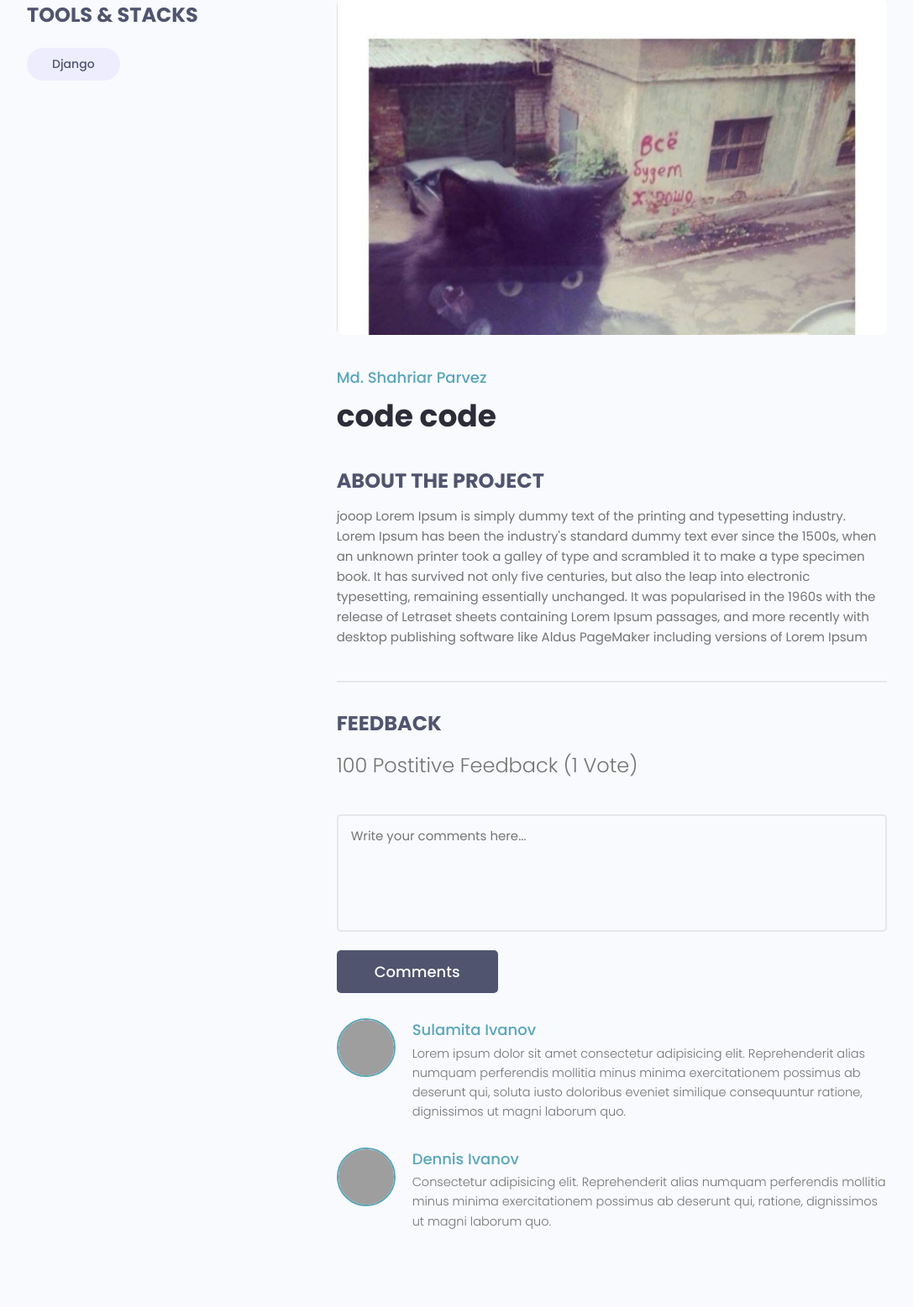
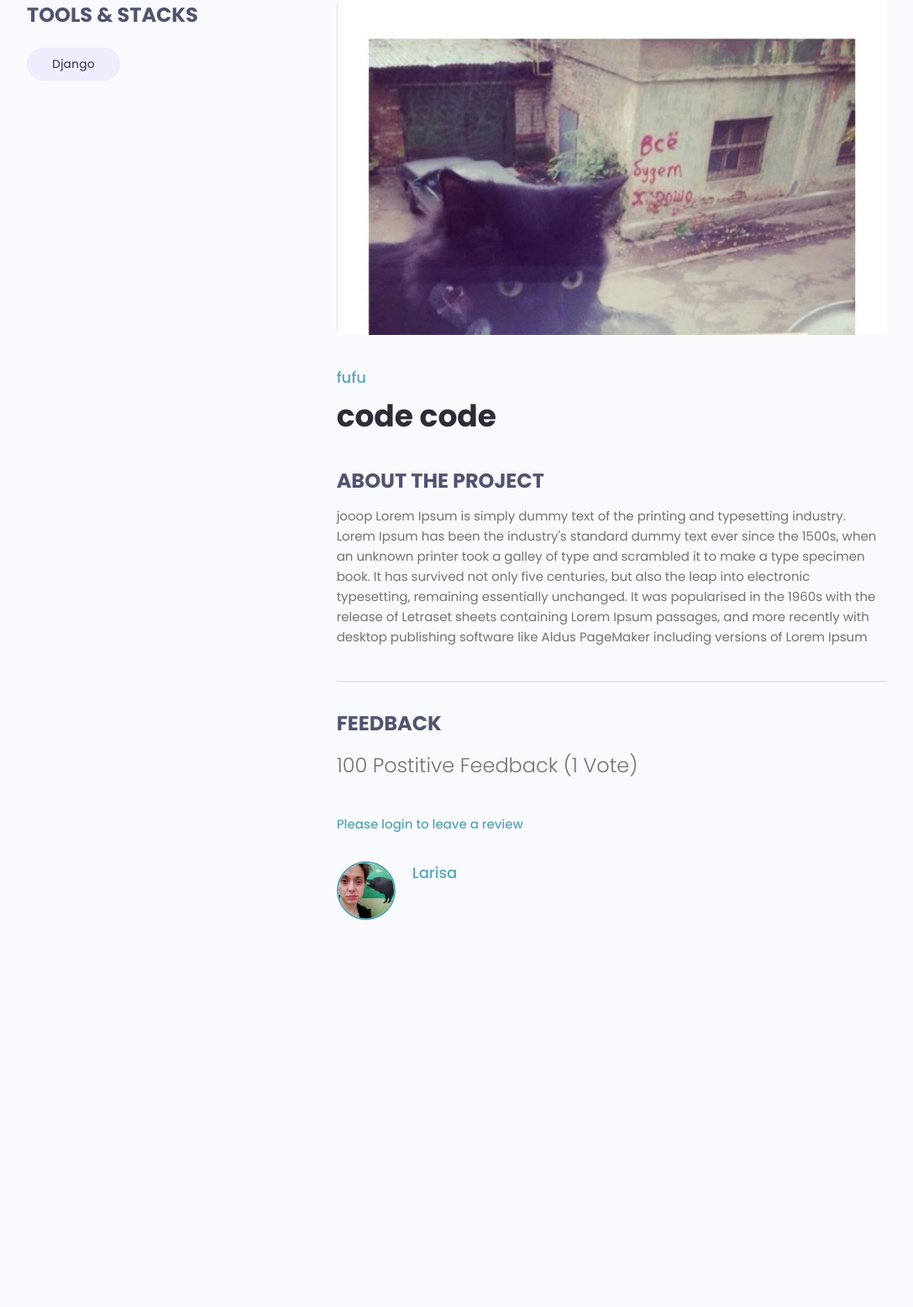
Before and after one commit to bunja/djangish-journey, a Django app: page /projects/project/6a8f29ed-36ab-4801-ad76-76a41ef79729 in a window 1280 px wide. Shown: the part 108-1665 px from the top of the page at 84% size, without its empty margins (96-1183 px from the left). After the commit the page ends 1204 px from the top, so only its background shows below. Run offline with Django 3.2, Linux system fonts and the light colour scheme; data comes from the database, SQL or seed files in the repository; both versions use the stored data as it was after the commit; some libraries are stand-ins or nearby versions; grey boxes are pictures that could not be loaded.

Commit message:
day18 reviews

```diff
--- a/devsearch/projects/forms.py
+++ b/devsearch/projects/forms.py
@@ -1,6 +1,6 @@
 from django.forms import ModelForm
 from django import forms
-from .models import Project
+from .models import Project, Review
 
 class ProjectForm(ModelForm):
     class Meta:
@@ -18,3 +18,20 @@ class ProjectForm(ModelForm):
             field.widget.attrs.update({'class': 'input'})
 
         # self.fields['title'].widget.attrs.update({'class': 'input', 'placeholder': 'Add title'})
+
+
+class ReviewForm(ModelForm):
+    class Meta:
+        model = Review
+        fields = ['value', 'body']
+
+        labels = {
+            'value': 'Place your vote',
+            'body': 'Add a comment with your vote'
+        }
+
+    def __init__(self, *args, **kwargs ):
+        super(ReviewForm, self).__init__(*args, **kwargs)
+
+        for name, field in self.fields.items():
+            field.widget.attrs.update({'class': 'input'})
--- a/devsearch/projects/models.py
+++ b/devsearch/projects/models.py
@@ -23,14 +23,32 @@ class Project(models.Model):
         return self.title
 
     class Meta:
-        ordering = ['created']
+        ordering = ['-vote_ratio', '-vote_total', 'title']
+
+    @property
+    def reviewers(self):
+        queryset = self.review_set.all().values_list('owner__id', flat=True)
+        return queryset
+
+    @property
+    def getVoteCount(self):
+        reviews = self.review_set.all()
+        upVotes = reviews.filter(value='up').count()
+        totalVotes = reviews.count()
+
+        ratio = (upVotes/totalVotes) * 100
+
+        self.vote_total = totalVotes
+        self.vote_ratio = ratio
+
+        self.save()
 
 class Review(models.Model):
     VOTE_TYPE = (
         ('up', 'Up Vote'),
         ('down', 'Down Vote'),
     )
-    # owner =
+    owner = models.ForeignKey(Profile, on_delete=models.CASCADE, null=True)
     project = models.ForeignKey(Project, on_delete=models.CASCADE)
     body = models.TextField(null=True, blank=True)
     value = models.CharField(max_length=200, choices=VOTE_TYPE)
@@ -40,6 +58,9 @@ class Review(models.Model):
     def __str__(self):
         return self.value
 
+    class Meta:
+        unique_together = [['owner', 'project']]
+
 class Tag(models.Model):
     name = models.CharField(max_length=200)
     created = models.DateTimeField(auto_now_add=True)
--- a/devsearch/projects/templates/projects/project.html
+++ b/devsearch/projects/templates/projects/project.html
@@ -41,7 +41,7 @@
         </div>
         <div class="column column--2of3">
           <img class="singleProject__preview" src="{{ project.featured_image.url}}" alt="portfolio thumbnail" />
-          <a href="profile.html" class="singleProject__developer">Md. Shahriar Parvez</a>
+          <a href="profile.html" class="singleProject__developer">{{project.owner.name}}</a>
           <h2 class="singleProject__title">{{ project.title }}</h2>
           <h3 class="singleProject__subtitle">About the Project</h3>
           <div class="singleProject__info">
@@ -53,43 +53,43 @@
             <h5 class="project--rating">
               {{ project.vote_ratio }} Postitive Feedback ({{project.vote_total}} Vote{{project.vote_total|pluralize:"s"}})
             </h5>
+            {% if request.user.profile.id in project.reviewers %}
+            <p> You have already submitted your review for this project </p>
+            {% elif request.user.profile == project.owner %}
+            <p> You cannot review your own project </p>
+            {% elif request.user.is_authenticated %}
+            <form class="form1" action="{% url 'project' project.id %}" method="POST">
+              {% csrf_token %}
+              {% for field in form %}
+              <div class="form__field">
+                <label for="formInput#textarea">{{field.label}}:</label>
+                {{field}}
+              </div>
+              {% endfor %}
+              <input class="btn btn--sub btn--lg" type="submit" value="Add Review" />
+            </form>
+            {% else %}
+            <a href="{% url 'login' %}?next={{request.path}}"> Please login to leave a review</a>
+            {% endif %}
 
-            <form class="form" action="#" method="POST">
-              <!-- Textarea -->
-              <div class="form__field">
-                <label for="formInput#textarea">Comments: </label>
-                <textarea class="input input--textarea" name="message" id="formInput#textarea"
-                  placeholder="Write your comments here..."></textarea>
-              </div>
-              <input class="btn btn--sub btn--lg" type="submit" value="Comments" />
-            </form>
             <div class="commentList">
+              {% for review in project.review_set.all %}
               <div class="comment">
-                <a href="profile.html">
+                <a href="{% url 'user-profile' review.owner.id %}">
                   <img class="avatar avatar--md"
-                    src="https://pbs.twimg.com/profile_images/1335382240931368961/b3wSZKj4_400x400.jpg" alt="user" />
+                    src="{{review.owner.profile_image.url}}" alt="user" />
                 </a>
+
                 <div class="comment__details">
-                  <a href="profile.html" class="comment__author">Sulamita Ivanov</a>
+                  <a href="{% url 'user-profile' review.owner.id %}" class="comment__author">{{review.owner.name}}</a>
                   <p class="comment__info">
-                    Lorem ipsum dolor sit amet consectetur adipisicing elit. Reprehenderit alias numquam perferendis
-                    mollitia minus minima exercitationem possimus ab deserunt qui, soluta iusto doloribus eveniet
-                    similique consequuntur ratione, dignissimos ut magni laborum quo.
+                    {{review.body|linebreaksbr}}
                   </p>
                 </div>
+
               </div>
-              <div class="comment">
-                <a href="profile.html">
-                  <img class="avatar avatar--md" src="https://avatars.githubusercontent.com/u/33843378" alt="user" />
-                </a>
-                <div class="comment__details">
-                  <a href="profile.html" class="comment__author">Dennis Ivanov</a>
-                  <p class="comment__info">
-                    Consectetur adipisicing elit. Reprehenderit alias numquam perferendis mollitia minus minima
-                    exercitationem possimus ab deserunt qui, ratione, dignissimos ut magni laborum quo.
-                  </p>
-                </div>
-              </div>
+              {% endfor %}
+
             </div>
           </div>
         </div>
--- a/devsearch/projects/views.py
+++ b/devsearch/projects/views.py
@@ -1,8 +1,8 @@
 from django.shortcuts import render, redirect
 from django.http import HttpResponse
-
+from django.contrib import messages
 from .models import Project
-from .forms import ProjectForm
+from .forms import ProjectForm, ReviewForm
 from django.contrib.auth.decorators import login_required
 from .utils import searchProjects, paginateProjects
 
@@ -17,13 +17,29 @@ def projects(request):
 
 def project(request, pk):
     projectObj = Project.objects.get(id=pk)
+    form = ReviewForm()
+    print("projectObj", projectObj.reviewers)
 
-    return render(request, 'projects/project.html', {'project': projectObj})
+    if request.method == "POST":
+        form = ReviewForm(request.POST)
+        review = form.save(commit=False)
+        review.project = projectObj
+        review.owner = request.user.profile
+        review.save()
+
+        # update  project vote count
+        projectObj.getVoteCount
+
+        messages.success(request, 'Your review was successfully submitted!')
+        return redirect('project', pk=projectObj.id)
+
+    return render(request, 'projects/project.html', {'project': projectObj, 'form': form})
 
 @login_required(login_url='login')
 def createProject(request):
     profile = request.user.profile
     form = ProjectForm()
+
 
     if request.method == 'POST':
         form = ProjectForm(request.POST, request.FILES)
--- a/devsearch/users/templates/users/login_register.html
+++ b/devsearch/users/templates/users/login_register.html
@@ -58,7 +58,7 @@
         <p>Hello Developer, Welcome Back!</p>
     </div>
 
-    <form action="{% url 'login' %}" method="POST">
+    <form action="" method="POST">
         {% csrf_token %}
         <!-- Input:Username -->
         <div class="form__field">
--- a/devsearch/users/views.py
+++ b/devsearch/users/views.py
@@ -16,7 +16,7 @@ def loginUser(request):
         return redirect('profiles')
 
     if request.method == 'POST':
-        username = request.POST['username']
+        username = request.POST['username'].lower()
         password = request.POST['password']
 
         try:
@@ -28,7 +28,7 @@ def loginUser(request):
 
         if user is not None:
             login(request, user)
-            return redirect('profiles')
+            return redirect( request.GET['next'] if 'next' in request.GET else 'account')
         else:
             messages.error(request, "Username or password is incorrect")
 
```
Also changed, not shown: devsearch/db.sqlite3, devsearch/projects/migrations/0006_alter_project_options.py (added), devsearch/projects/migrations/0007_auto_20211219_2000.py (added).
